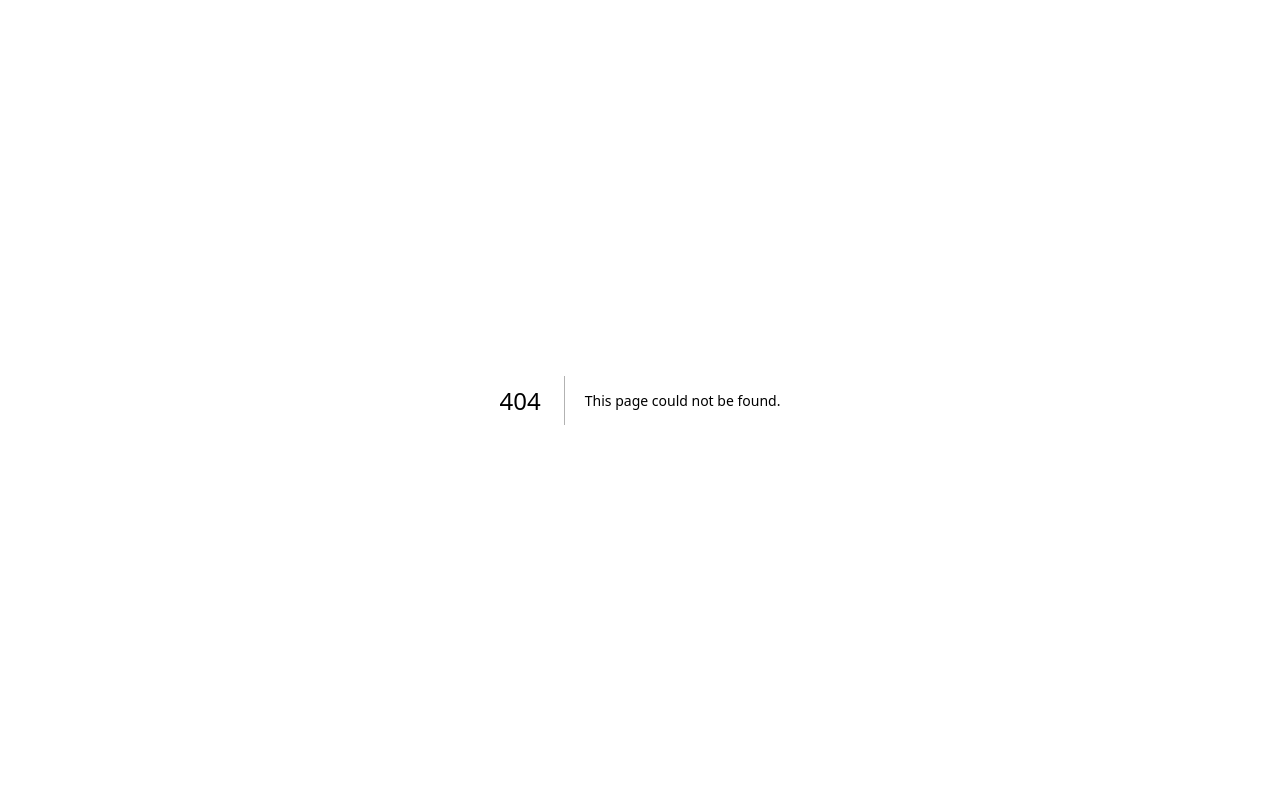
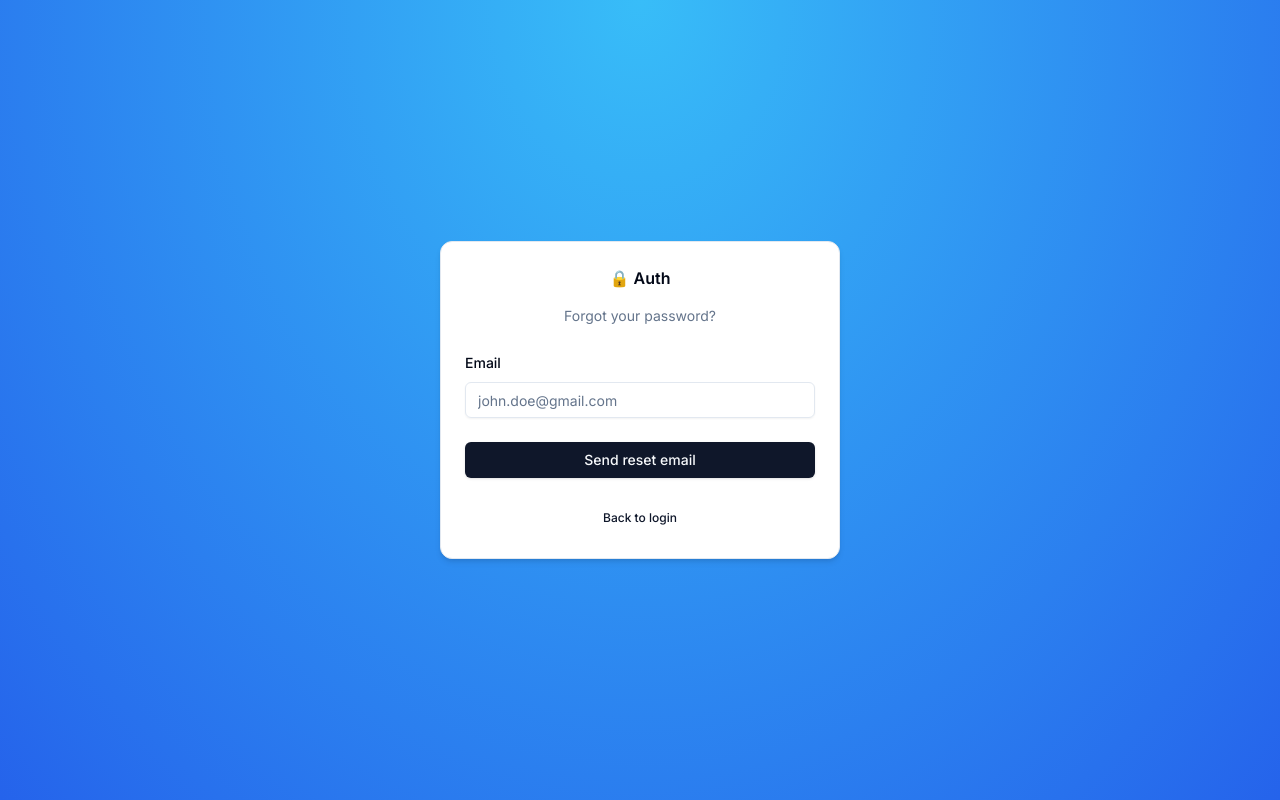
Before and after one commit to thadeus47/next-auth, a Next.js app: page /auth/reset in a window 1280 px wide. Before the commit this address had no page. Built offline with nearby package versions, Linux system fonts and the light colour scheme; no server answers.

Commit message:
password reset

```diff
--- /dev/null
+++ b/app/auth/reset/page.tsx
@@ -0,0 +1,10 @@
+import { ResetForm } from "@/components/auth/reset-form";
+
+const Resetpage = () => {
+  return (
+    <ResetForm />
+
+  )
+}
+
+export default Resetpage;
--- /dev/null
+++ b/components/auth/reset-form.tsx
@@ -0,0 +1,102 @@
+"use client";
+
+import * as z from "zod";
+import { useForm } from "react-hook-form"
+import { useState, useTransition } from "react";
+import { zodResolver } from "@hookform/resolvers/zod"
+import Link from "next/link";
+
+import { LoginSchema } from "@/schemas";
+
+import { Input } from "@/components/ui/input";
+
+import {
+    Form,
+    FormControl,
+    FormField,
+    FormItem,
+    FormLabel,
+    FormMessage } from "@/components/ui/form";
+
+import { Button } from "@/components/ui/button";
+import { CardWrapper } from "@/components/auth/card-wrapper"
+import { FormError } from "@/components/form-error";
+import { FormSuccess } from "@/components/form-success";
+import { login } from "@/actions/login";
+
+export const ResetForm = () => {
+
+    const [error, setError] = useState<string | undefined>("");
+    const [success, setSuccess] = useState<string | undefined>("");
+    const [isPending, startTransition] = useTransition();
+
+    const form = useForm<z.infer<typeof LoginSchema>>({
+        resolver: zodResolver(LoginSchema),
+        defaultValues: {
+            email:"",
+            password:"",
+        },
+    });
+
+    const onSubmit = (values: z.infer<typeof LoginSchema>) => {
+        setError("");
+        setSuccess("");
+
+        startTransition(() => {
+            login(values)
+            .then((data) => {
+                setError(data?.error);
+                setSuccess(data?.success)
+            })
+        });
+
+    }
+
+    return (
+        <CardWrapper
+          headerLabel="Forgot your password?"
+          backButtonLabel="Back to login"
+          backButtonHref="/auth/login"
+
+        >
+           <Form {...form}>
+             <form
+               onSubmit={form.handleSubmit(onSubmit)}
+               className="space-y-6"
+             >
+              <div className="space-y-4">
+                <FormField
+                    control={form.control}
+                    name="email"
+                    render={({ field}) => (
+
+                        <FormItem>
+                            <FormLabel>Email</FormLabel>
+                            <FormControl>
+                               <Input
+                                  {...field}
+                                  disabled={isPending}
+                                  placeholder="john.doe@gmail.com"
+                                  type="email"
+                                />
+                            </FormControl>
+                            <FormMessage />
+                        </FormItem>
+                    )}
+                 />
+
+              </div>
+              <FormError  message={error}/>
+              <FormSuccess message={success}/>
+              <Button
+                 disabled={isPending}
+                 type="submit"
+                 className="w-full"
+              >
+               Send reset email
+              </Button>
+             </form>
+           </Form>
+        </CardWrapper>
+    )
+}
--- a/schemas/index.ts
+++ b/schemas/index.ts
@@ -1,4 +1,10 @@
 import  * as z from "zod";
+
+export const ResetSchema = z.object({
+    email: z.string().email({
+        message: "Email is required"
+    }),
+})
 
 export const LoginSchema = z.object({
     email: z.string().email({
```
